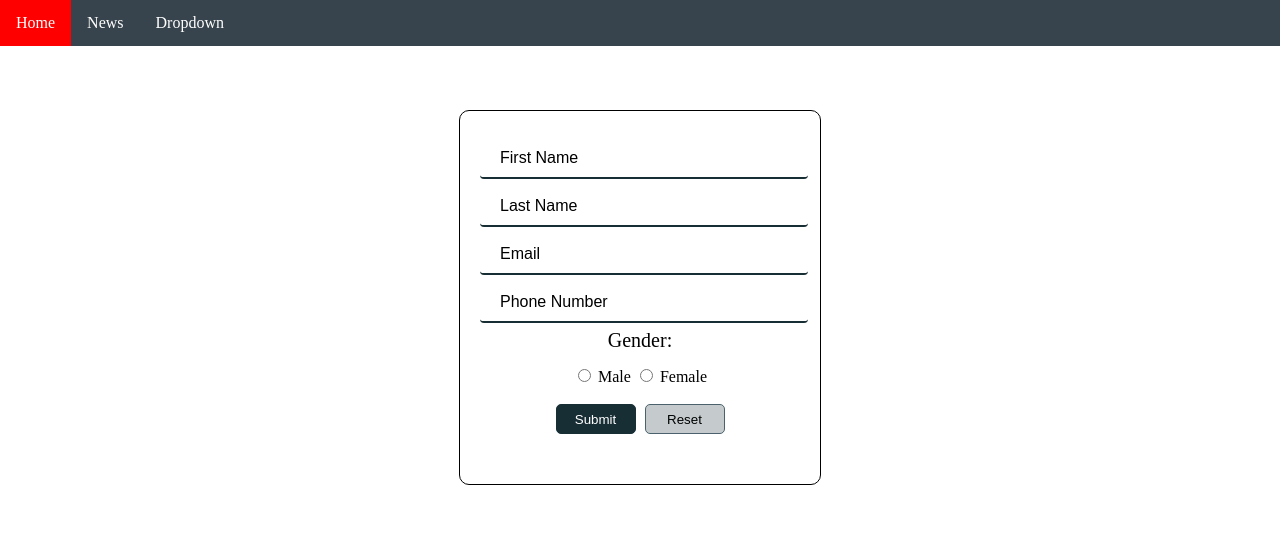
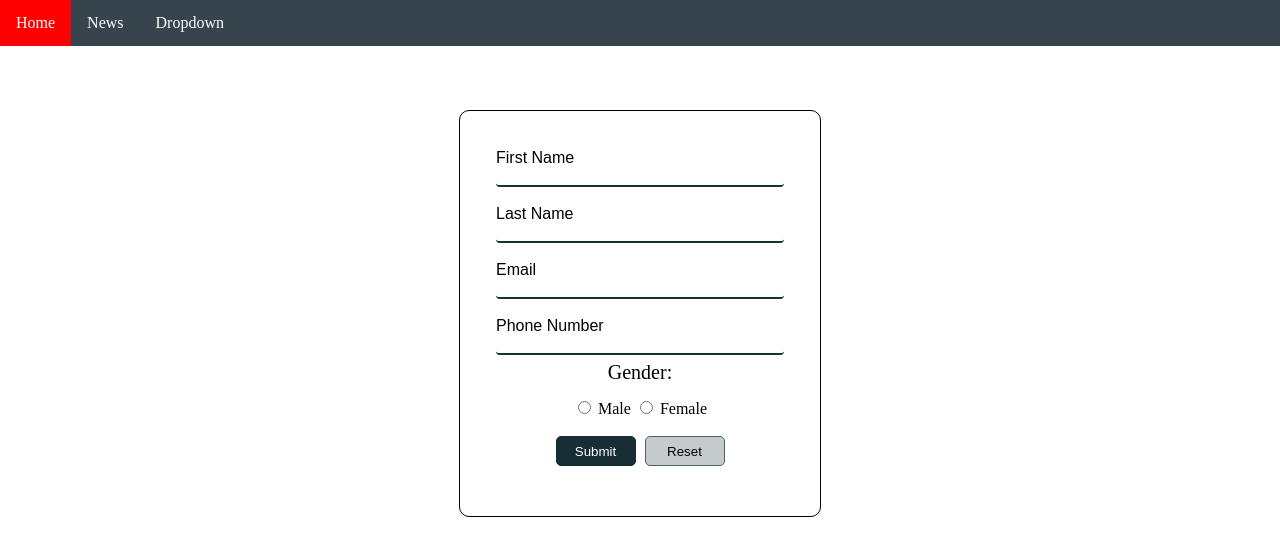
Before and after one commit to ramishali5/html-form, a plain HTML site: page index.html in a window 1280 px wide. Drawn offline with Linux system fonts and the light colour scheme.

Commit message:
Update style.css

```diff
--- a/style.css
+++ b/style.css
@@ -55,50 +55,6 @@ li.dropdown {
 .dropdown:hover .dropdown-content {
   display: block;
 }
-
-/*header{
-	background-image: url("head.jpg");
-	background-repeat: repeat-x;
-	padding: 5px;
-	margin-top: 0;
-}
-.dropbtn {
-  background-color: #182E35;
-  color: white;
-  padding: 10px;
-  font-size: 16px;
-  border: none;
-  border-radius: 7px;
-  cursor: pointer;
-}
-.dropdown {
-  position: relative;
-  display: inline-block;
-}
-.dropdown-content {
-  display: none;
-  position: absolute;
-  background-color: #D7D7D7;
-  min-width: 160px;
-  box-shadow: 0px 8px 16px 0px rgba(0,0,0,0.2);
-  z-index: 1;
-}
-.dropdown-content a {
-  color: #000;
-  padding: 12px 16px;
-  text-decoration: none;
-  display: block;
-}
-#drbtn{
-	float: right;
-}
-
-.dropdown-content a:hover {background-color: #ddd;}
-
-.dropdown:hover .dropdown-content {display: block;}
-
-.dropdown:hover .dropbtn {background-color: #4B626D;}
-*/
 #form{
 	line-height: 35px;
 	width: 25%;
@@ -113,7 +69,7 @@ li.dropdown {
 	border: none;
 	border-bottom: 2px solid #182E35;
 	width: 90%;
-	padding: 18px 20px 10px;
+	padding: 18px 0;
 	border-radius: 4px;
 	background:transparent;
 	font-size: 16px;
```
